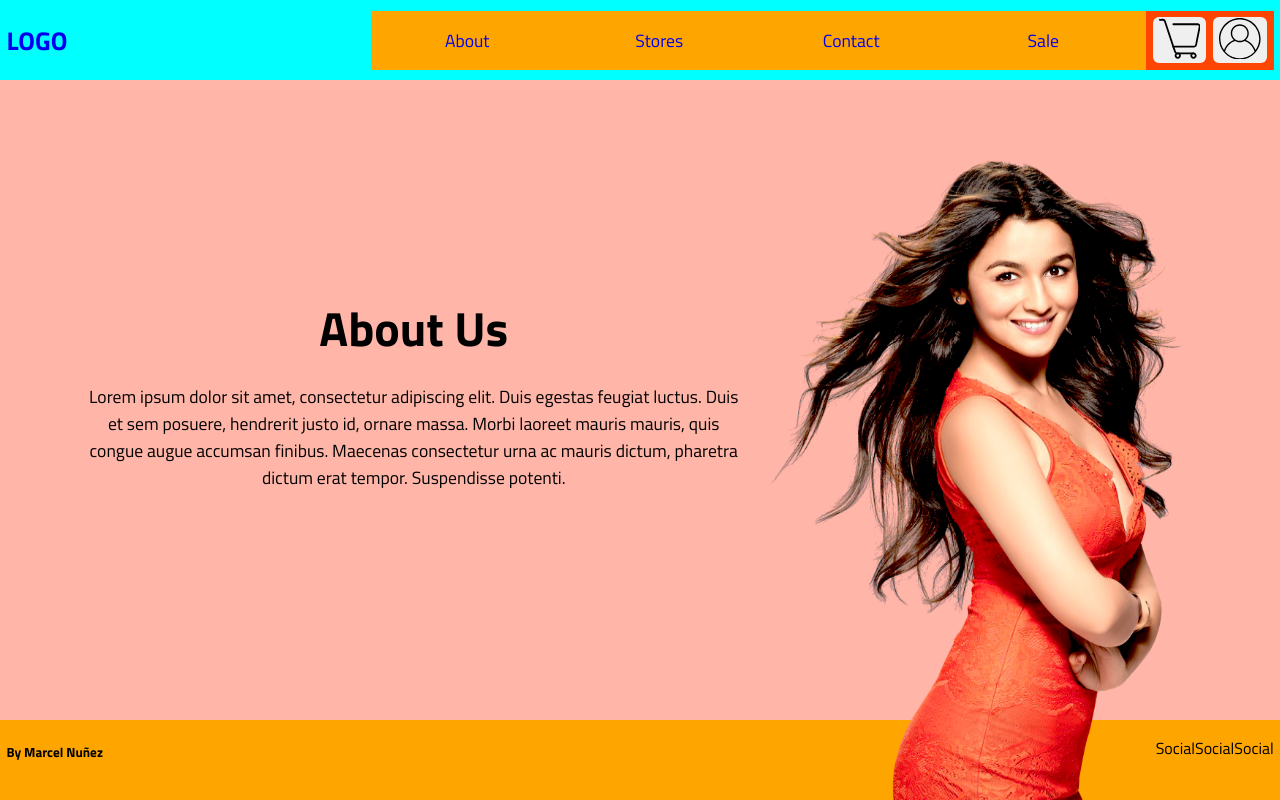
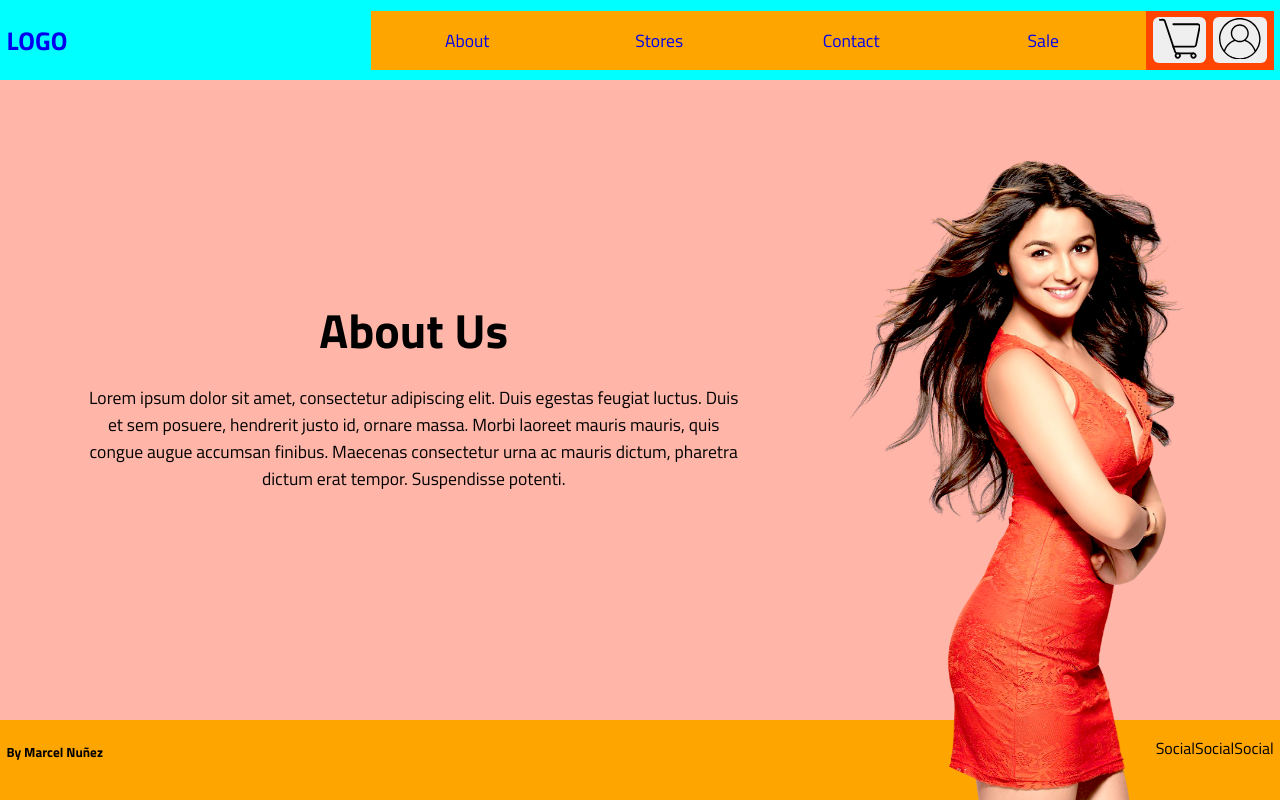
Before and after one commit to MarcelNDG/fashion-for-portfolio, a React (Create React App) app: page /about in a window 1280 px wide. Built offline with nearby package versions, Linux system fonts and the light colour scheme.

Commit message:
Model pic changes back

```diff
--- a/src/App.css
+++ b/src/App.css
@@ -242,7 +242,7 @@ z-index: 2;
 
 .aboutWrap h2{
   font-size: 3rem;
-  margin: 0;
+  margin: 0.2rem 0;
 }
 .aboutWrap p{
   font-size: 1.1rem;
@@ -325,10 +325,6 @@ z-index: 2;
 
   .modelPic{
     right: 6rem;
-    bottom: -10rem;
-
-    height: 50rem;
-    width: 26rem;
   }
 
 }
@@ -370,6 +366,7 @@ z-index: 2;
   }
 
   .modelPic{
+
     height: 24rem;
     bottom: -9rem;
     right: 10vw;
```
